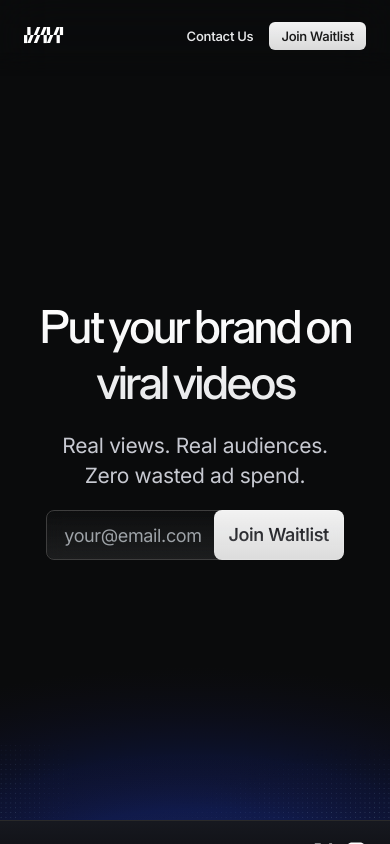
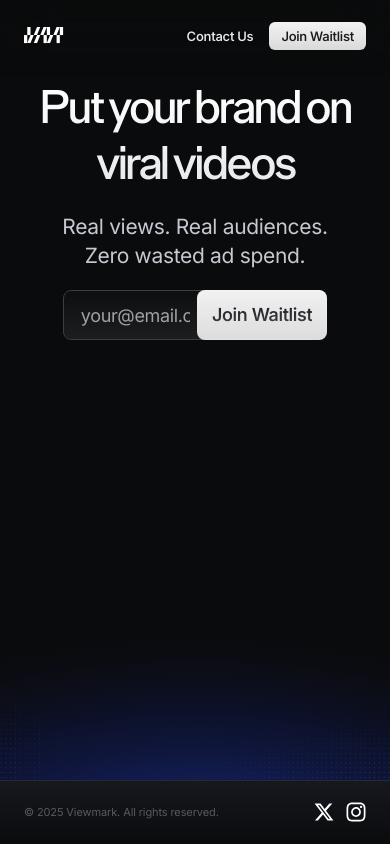
Before and after one commit to joe-whitehouse/viewmark-waitlist, a Next.js app: page / in a window 390 px wide. Built offline with nearby package versions, Linux system fonts and the light colour scheme.

Commit message:
Fix mobile layout and success text scaling - remove height constraints, fix text scaling behavior

```diff
--- a/app/globals.css
+++ b/app/globals.css
@@ -1459,16 +1459,9 @@ a.contact-text:focus,
     font-family: 'Inter', -apple-system, BlinkMacSystemFont, 'Segoe UI', Roboto, sans-serif !important;
   }
 
-  /* Mobile layout fix */
-  body {
-    height: 100vh;
-    overflow: hidden;
-  }
-
-  .main-content {
-    height: calc(100vh - 100px);
-    overflow-y: auto;
-    padding: 1rem 0;
+  /* Mobile layout fix - just scale width */
+  .content-container {
+    max-width: 90vw;
   }
 
   .error-message,
@@ -1667,7 +1660,6 @@ a.contact-text:focus,
 
   /* Mobile height optimization - ensure content fits within viewport */
   .main-content {
-    min-height: 0;
     padding: 1rem 0;
   }
 
@@ -2067,7 +2059,7 @@ a.contact-text:focus,
 /* Ensure success page text positioning matches waitlist page exactly */
 @media (max-width: 768px) {
   .success-fade-in.headline {
-    font-size: clamp(52px, 14vw, 60px) !important;
+    font-size: clamp(48px, 6vw, 72px) !important;
     line-height: 1.1 !important;
     letter-spacing: -0.06em !important;
     margin: 0 0 20px 0 !important;
```
